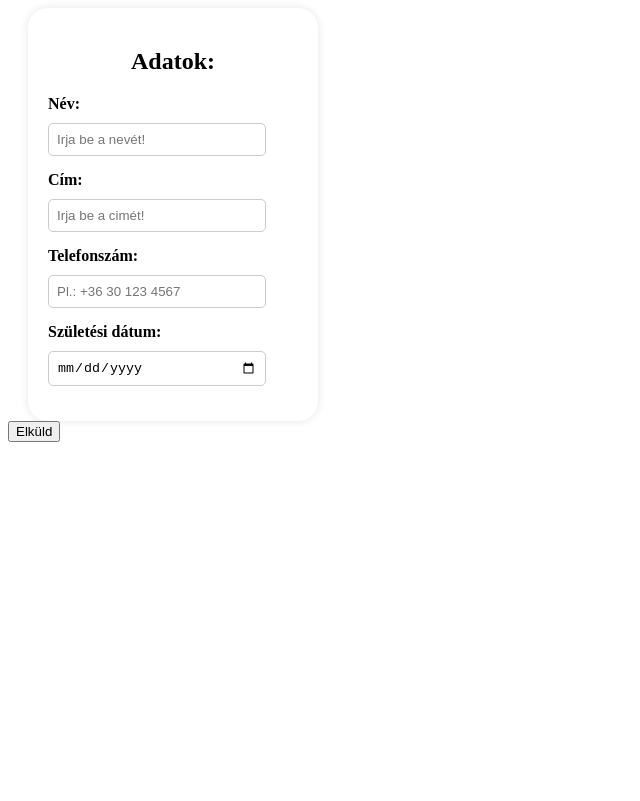
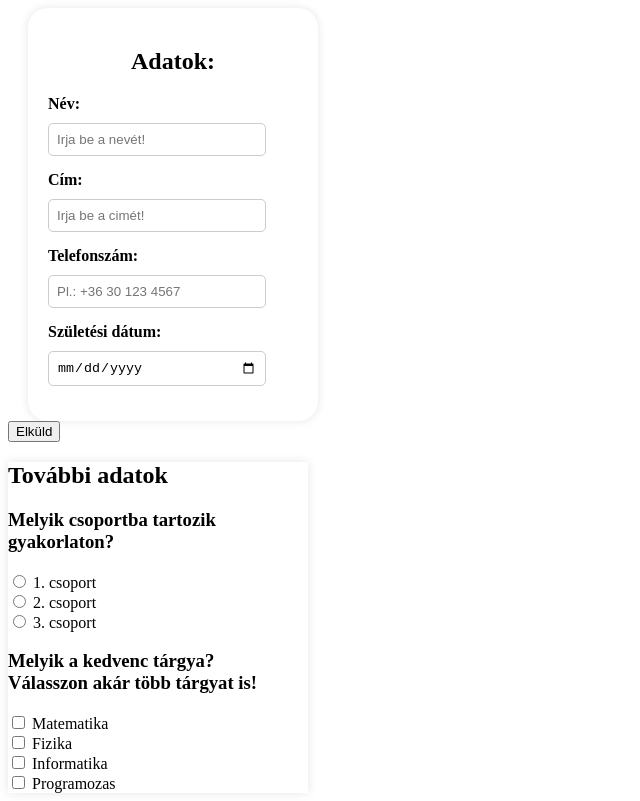
Before and after one commit to robertbiro/urlap, a plain HTML site: page index.html in a window 1280 px wide. Shown: the whole page, without its empty margins (0-640 px from the left). Drawn offline with Linux system fonts and the light colour scheme.

Commit message:
add new container

```diff
--- a/index.html
+++ b/index.html
@@ -34,6 +34,42 @@
 
         <button type="submit">Elküld</button>
 
+        <div class="second-form-container">
+            <h2>További adatok</h2>
+                <h3>Melyik csoportba tartozik gyakorlaton?</h3>
+                <div class="csop">
+                    <input type="radio" name="csop" id="csoport1" value="csoport1">
+                    <label for="csoport1">1. csoport</label>
+                </div>
+                <div class="csop">
+                    <input type="radio" name="csop" id="csoport2" value="csoport2">
+                    <label for="csoport2">2. csoport</label>
+                </div>
+                <div class="csop">
+                    <input type="radio" name="csop" id="csoport3" value="csoport3">
+                    <label for="csoport3">3. csoport</label>
+                </div>
+
+                <h3>Melyik a kedvenc tárgya? <br>Válasszon akár több tárgyat is!</h3>
+                <!--Ez egy checkbox rész -->
+                <div class="box">
+                    <input type="checkbox" id="matek" name="box" value="matematika">
+                    <label for="matek">Matematika</label>
+                </div>
+                <div class="box">
+                    <input type="checkbox" id="fizika" name="box" value="fizika">
+                    <label for="fizika">Fizika</label>
+                </div>
+                <div class="box">
+                    <input type="checkbox" name="box" id="info" value="informatika">
+                    <label for="info">Informatika</label>
+                </div>
+                <div class="box">
+                    <input type="checkbox" name="box" id="prog" value="programozas">
+                    <label for="prog">Programozas</label>
+                </div>
+
+        </div>
     </form>
 </body>
 </html>
--- a/style.css
+++ b/style.css
@@ -26,3 +26,8 @@
 .first-column-container h2 {
     text-align: center;
 }
+
+.second-form-container{
+    width: 300px;
+    box-shadow: 0 0 10px rgba(0, 0, 0, 0.1);
+}
```
